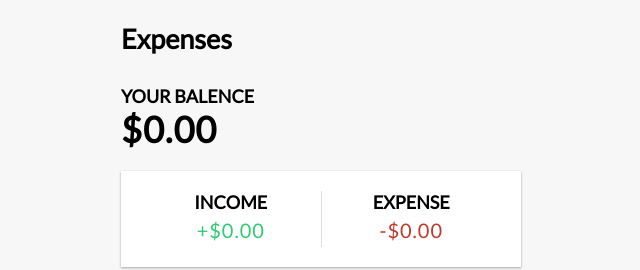
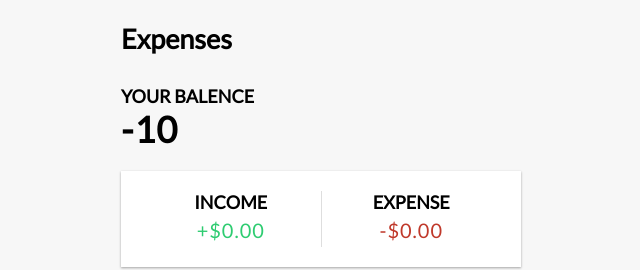
Before and after one commit to Wang55566/Vue-Project, a Vue app in the folder vue-project/: page / in a window 1280 px wide. Shown: the top 270 px of the page, without its empty margins (319-959 px from the left). Built offline with nearby package versions, Linux system fonts and the light colour scheme.

Commit message:
add total

```diff
--- a/vue-project/src/App.vue
+++ b/vue-project/src/App.vue
@@ -2,7 +2,7 @@
   <div>
     <Header />
     <div class="container">
-      <Balence />
+      <Balence :total="total"/>
       <IncomeExpenses />
       <TransactionList :transactions="transactions"/>
       <AddTransaction />
@@ -17,10 +17,17 @@
  import TransactionList from './components/TransactionList.vue';
  import AddTransaction from './components/AddTransaction.vue';
 
- import {ref} from 'vue';
+ import {ref, computed} from 'vue';
 
- const transactions = ref([
-      { id:1, text: 'Flower', amount: 20.00 },
-      { id:2, text: 'Speaker', amount: -30.00 },
-    ]);
+const transactions = ref([
+    { id:1, text: 'Flower', amount: 20.00 },
+    { id:2, text: 'Speaker', amount: -30.00 },
+  ]);
+
+const total = computed(() => {
+  return transactions.value.reduce((acc, transaction) => {
+    return acc + transaction.amount;
+  }, 0)
+});
+
 </script>
--- a/vue-project/src/components/Balence.vue
+++ b/vue-project/src/components/Balence.vue
@@ -1,4 +1,17 @@
 <template>
   <h4>Your Balence</h4>
-  <h1 id="balence">$0.00</h1>
+  <h1 id="balence">{{total}}</h1>
 </template>
+
+<script setup>
+
+import  {defineProps} from 'vue';
+
+const props = defineProps({
+  total: {
+    type: Number,
+    required: true,
+  }
+})
+
+</script>
```
